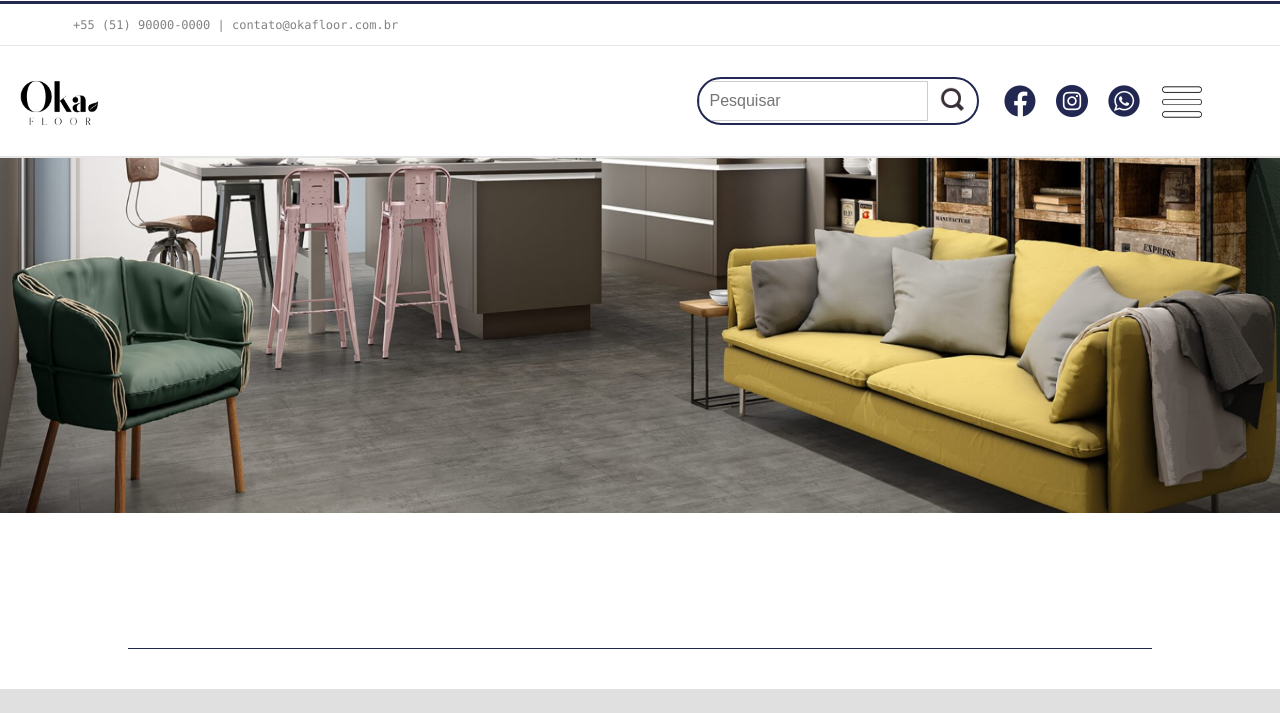
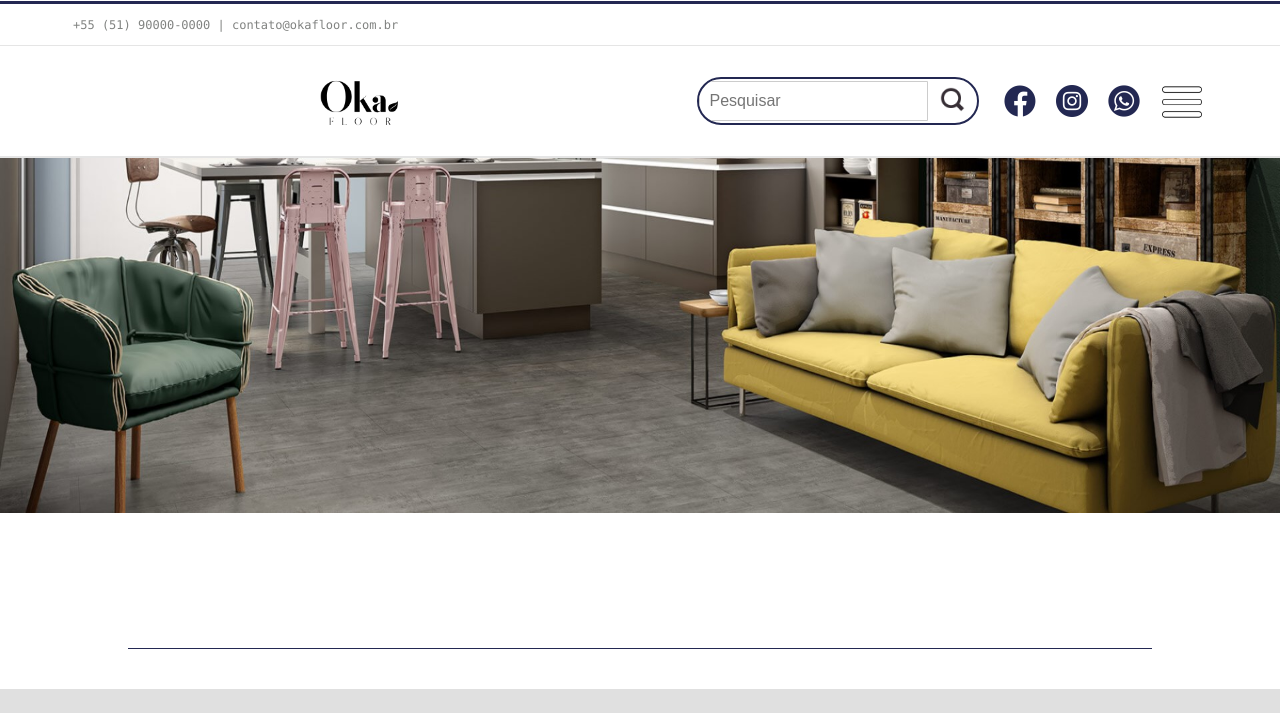
Before and after one commit to andersonguestart098/siteGuilherme, a website: page src/Pages/Views/home/index.html in a window 1280 px wide. Shown: the top 713 px of the page. Drawn offline with nearby package versions, Linux system fonts and the light colour scheme.

Commit message:
ajustando a margem da logo para devices e desktop

```diff
--- a/src/styles/styles.css
+++ b/src/styles/styles.css
@@ -99,12 +99,9 @@ body {
     align-items: center;
 }
 
-.logo img {
-    max-width: 120px; /* Adjust the logo size */
-    height: auto; /* Maintain aspect ratio */
-}
 
 .logo {
+
     display: flex;
     width: 110px; /* Ou qualquer outro tamanho padrão */
     height: auto; /* Mantém a proporção */
@@ -2090,6 +2087,7 @@ h1, h2, h3, h4, h5, h6 {
 /* Logo à esquerda */
 .logo {
     flex-grow: 1;
+
 }
 
 /* Seção para a barra de pesquisa e links sociais - à esquerda do botão de menu */
@@ -2130,3 +2128,18 @@ h1, h2, h3, h4, h5, h6 {
         display: block; /* Mostra o botão de menu em dispositivos móveis */
     }
 }
+
+.logo {
+    width: 110px; /* Tamanho padrão da logo */
+    height: auto; /* Mantém a proporção */
+
+    /* Tamanho maior apenas para telas maiores que 768px */
+    @media (min-width: 769px) {
+        width: 150px; /* Tamanho maior para telas maiores */
+    }
+
+    /* Margem apenas para telas maiores que 768px */
+    @media (min-width: 769px) {
+        margin-left: 300px;
+    }
+}
```
